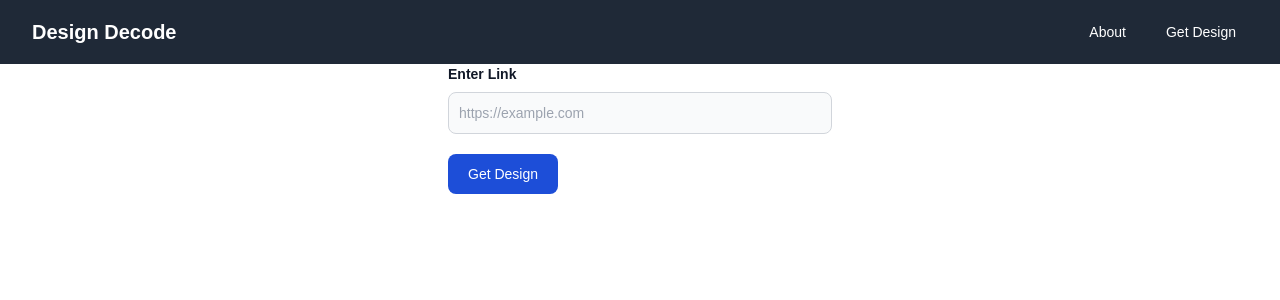
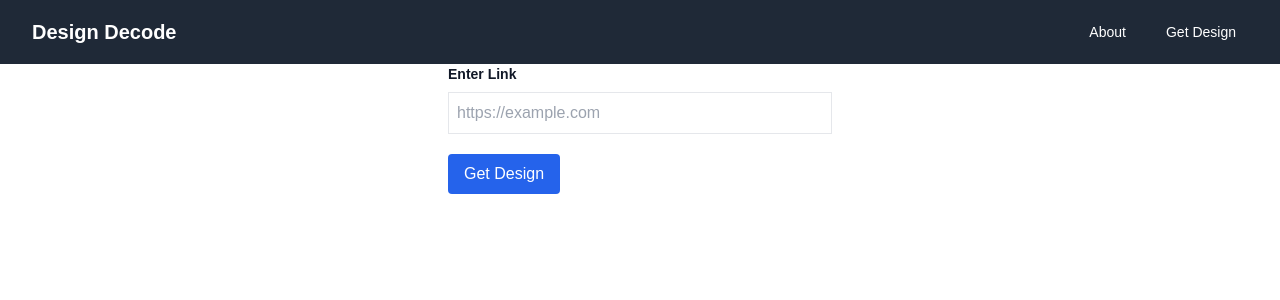
Before and after one commit to mlasitsa/design-decode, a Next.js app: page /main in a window 1280 px wide. Shown: the top 300 px of the page. Built offline with nearby package versions, Linux system fonts and the light colour scheme.

Commit message:
added routings

```diff
--- a/app/api/scrape/route.js
+++ b/app/api/scrape/route.js
@@ -1,37 +1,53 @@
-import { NextApiRequest, NextApiResponse } from "next";
-import { scrapePage } from "@/utils/puppeteer";
-import { preprocessHTML } from "@/utils/cheerio";
+import puppeteer from "puppeteer";
+import * as cheerio from "cheerio";
 
-export async function GET(req, res) {
-    const { searchParams } = new URL(req.url, "http://localhost:3000"); // Extract query params
-    const url = searchParams.get("url"); // ✅ Get URL from query string
+export async function POST(req) {
+  try {
+    const { link } = await req.json(); // ✅ Extract URL from request body
+    if (!link) return Response.json({ error: "Missing URL parameter" }, { status: 400 });
 
-    if (!url) {
-      return res.status(400).json({ error: "URL parameter is required" });
+    const elements = await preprocessHTML(link);
+    return Response.json({ elements }, { status: 200 });
+  } catch (error) {
+    console.error("Error:", error);
+    return Response.json({ error: "Something went wrong" }, { status: 500 });
+  }
 }
 
+async function scrapePage(url) {
+  const browser = await puppeteer.launch();
+  const page = await browser.newPage();
+
   try {
-      // Get HTML from Puppeteer
+    await page.goto(url, { waitUntil: "domcontentloaded" });
+    return await page.content();
+  } catch (error) {
+    console.error("Error scraping the page:", error);
+    throw error;
+  } finally {
+    await browser.close(); // ✅ Always close the browser
+  }
+}
+
+async function preprocessHTML(url) {
+  try {
     const html = await scrapePage(url);
-
-      // Use Cheerio to parse HTML
     const $ = cheerio.load(html);
     const elements = [];
 
-      // Extract all elements
     $("*").each((index, element) => {
       const tagName = element.tagName;
-        const attributes = element.attribs; // Extract all attributes
-        const content = $(element).html()?.trim() || ""; // Extract inner content (if any)
+      const attributes = element.attribs;
+      const content = $(element).html()?.trim() || "";
 
       if (tagName !== "script") {
         elements.push({ tagName, attributes, content });
       }
     });
 
-      res.status(200).json({ elements });
+    return elements;
   } catch (error) {
     console.error("Error in preprocessing:", error);
-      res.status(500).json({ error: "Error preprocessing HTML" });
+    throw error;
   }
 }
--- a/app/main/page.jsx
+++ b/app/main/page.jsx
@@ -1,40 +1,37 @@
-"use client"
+"use client";
 
-import axios from 'axios';
-import React, { useEffect } from 'react'
-import { useState } from 'react';
-//import { scrapePage } from '../api/scrape/route';
-//import { preprocessHTML } from '@/utils/cheerio';
+import { useState } from "react";
+import axios from "axios";
 
-
-const Main = () => {
+export default function Main() {
   const [link, setLink] = useState("");
   const [loading, setLoading] = useState(false);
+  const [responseData, setResponseData] = useState(null);
 
-
-
-    const handleSubmit = async(e, link) => {
+  const handleSubmit = async (e) => {
     e.preventDefault();
-      console.log("Link submitted:", link);
+    console.log("Submitting link:", link);
 
     try {
       setLoading(true);
-        const response = await axios.get(`/api/scrape?url=${link}`);
+
+      // ✅ Make a POST request with JSON body
+      const response = await axios.post("/api/scrape", { link });
+
+      console.log("Response:", response.data);
+      setResponseData(response.data);
     } catch (error) {
-        console.error('Error fetching data:', error);
+      console.error("Error:", error);
     } finally {
       setLoading(false);
     }
-    }
-
+  };
 
   return (
-      <form onSubmit={(e) => {handleSubmit(e, link)}} className="max-w-sm mx-auto">
+    <div className="max-w-sm mx-auto">
+      <form onSubmit={handleSubmit}>
         <div className="mb-5">
-          <label
-            htmlFor="link"
-            className="block mb-2 text-sm font-bold text-gray-900 dark:text-white"
-          >
+          <label htmlFor="link" className="block mb-2 text-sm font-bold text-gray-900">
             Enter Link
           </label>
           <input
@@ -42,19 +39,26 @@ const Main = () => {
             id="link"
             value={link}
             onChange={(e) => setLink(e.target.value)}
-            className="bg-gray-50 border border-gray-300 text-gray-900 text-sm rounded-lg focus:ring-blue-500 focus:border-blue-500 block w-full p-2.5 dark:bg-gray-700 dark:border-gray-600 dark:placeholder-gray-400 dark:text-white dark:focus:ring-blue-500 dark:focus:border-blue-500"
+            className="border p-2 w-full"
             placeholder="https://example.com"
             required
           />
         </div>
         <button
           type="submit"
-          className="text-white bg-blue-700 hover:bg-blue-800 focus:ring-4 focus:outline-none focus:ring-blue-300 font-medium rounded-lg text-sm w-full sm:w-auto px-5 py-2.5 text-center dark:bg-blue-600 dark:hover:bg-blue-700 dark:focus:ring-blue-800"
+          className="bg-blue-600 text-white px-4 py-2 rounded"
+          disabled={loading}
         >
-          Get Design
+          {loading ? "Loading..." : "Get Design"}
         </button>
       </form>
+
+      {responseData && (
+        <div className="mt-4 p-3 border">
+          <h3 className="font-bold">Response Data:</h3>
+          <pre className="text-sm">{JSON.stringify(responseData, null, 2)}</pre>
+        </div>
+      )}
+    </div>
   );
 }
-
-export default Main
--- a/app/page.js
+++ b/app/page.js
@@ -2,6 +2,8 @@ import Image from "next/image";
 import Link from "next/link";
 
 export default function Home() {
+
+
   return (
     <div className="grid grid-rows-[20px_1fr_20px] items-center justify-items-center min-h-screen p-8 pb-20 gap-16 sm:p-20 font-[family-name:var(--font-geist-sans)]">
       <main className="flex flex-col gap-8 row-start-2 items-center">
```
Lines whose indentation alone changed are shown as unchanged.
